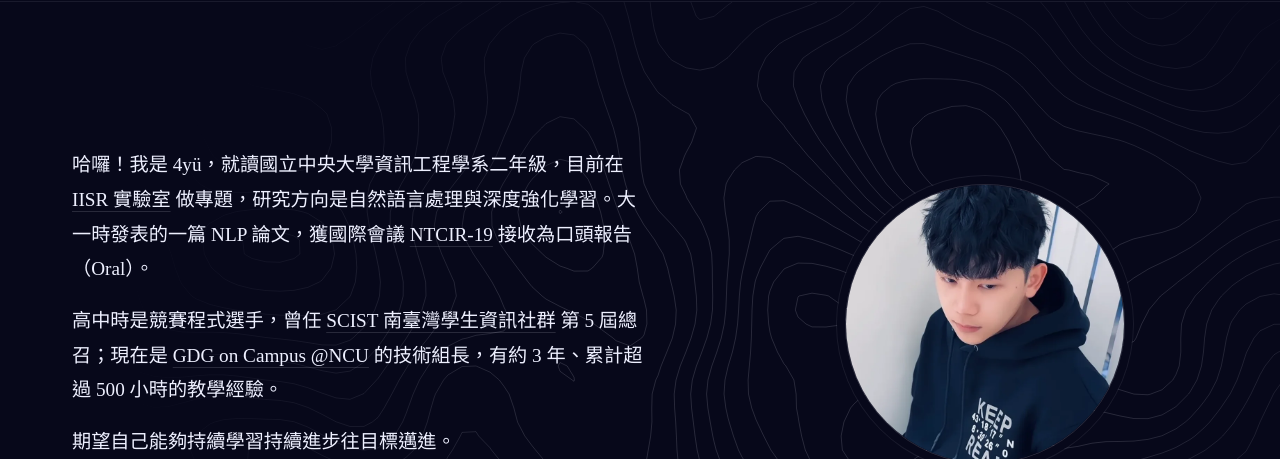
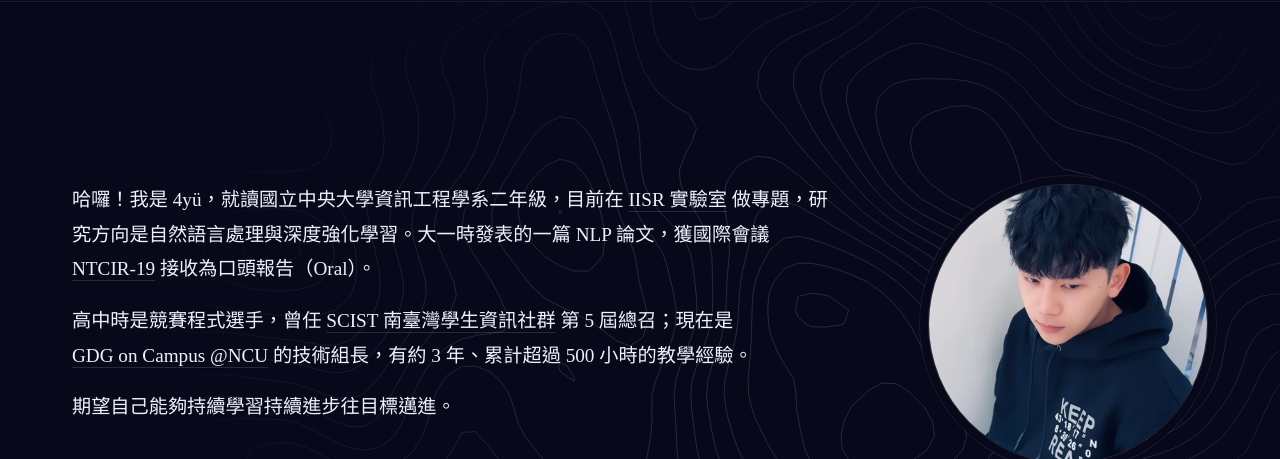
Before and after one commit to ShiYu0318/4yu.dev, a plain HTML site: page index.html in a window 1280 px wide. Shown: the part 62-521 px from the top of the page. Drawn offline with nearby package versions, Linux system fonts and the light colour scheme; animation ran at ten frames a second.

Commit message:
hero: 經歷/專案 buttons; wider bio with nicer wrapping; fix anchor scroll offset (assets/style.css)
Co-Authored-By: Claude Opus 5.5 <noreply@anthropic.com>
Claude-Session: https://claude.ai/code/session_01GvZ4EzxjTmWBasxwYmAUDt

```diff
--- a/assets/style.css
+++ b/assets/style.css
@@ -159,17 +159,19 @@ main { display: block; overflow-x: clip; }  /* 左右滑入時不要撐出水平
 .hero {
   max-width: var(--page); margin: 0 auto; padding: 64px var(--gutter) 112px;
   min-height: calc(100vh - 64px); min-height: calc(100svh - 64px);
-  display: grid; grid-template-columns: minmax(0, 7fr) minmax(0, 5fr); gap: 64px; align-items: center; align-content: center;
+  display: grid; grid-template-columns: minmax(0, 1fr) auto; gap: 80px; align-items: center; align-content: center;
 }
 .hero h1 {
   font-size: clamp(40px, 5.3vw, 66px); line-height: 1.15; font-weight: 500;
   letter-spacing: -0.02em; margin: 0 0 28px;
 }
 .hero h1 .line { overflow: hidden; padding-bottom: .06em; }
-.hero .bio { font-size: clamp(18px, 1.5vw, 20px); line-height: 1.8; color: var(--text); max-width: 36rem; margin: 0 0 40px; }
+.hero .bio { font-size: clamp(18px, 1.5vw, 20px); line-height: 1.8; color: var(--text); max-width: 48rem; text-wrap: pretty; margin: 0 0 40px; }
 .hero-actions { display: flex; flex-wrap: wrap; gap: 12px; }
 
-.hero .bio p { margin: 0; }
+.hero .bio p { margin: 0; text-wrap: pretty; }
+/* 連結名稱不要被拆到兩行 */
+.hero .bio a { white-space: nowrap; }
 .hero .bio p + p { margin-top: 0.9em; }
 .hero .bio a { color: var(--text); text-decoration: underline; text-decoration-color: var(--line-strong); text-underline-offset: 5px; transition: color 150ms var(--ease), text-decoration-color 150ms var(--ease); }
 .hero .bio a:hover { color: var(--accent); text-decoration-color: var(--accent); }
@@ -405,6 +407,7 @@ main { display: block; overflow-x: clip; }  /* 左右滑入時不要撐出水平
   .hero { grid-template-columns: 1fr; gap: 40px; padding: 40px var(--gutter) 104px; }
   .hero h1 { font-size: 35px; }
   .hero .bio { font-size: 17px; }
+  .hero .bio a { white-space: normal; }
   .portrait { justify-self: start; order: -1; }
   .portrait img { width: 120px; height: 120px; box-shadow: none; }
   .portrait figcaption { display: none; }
```
